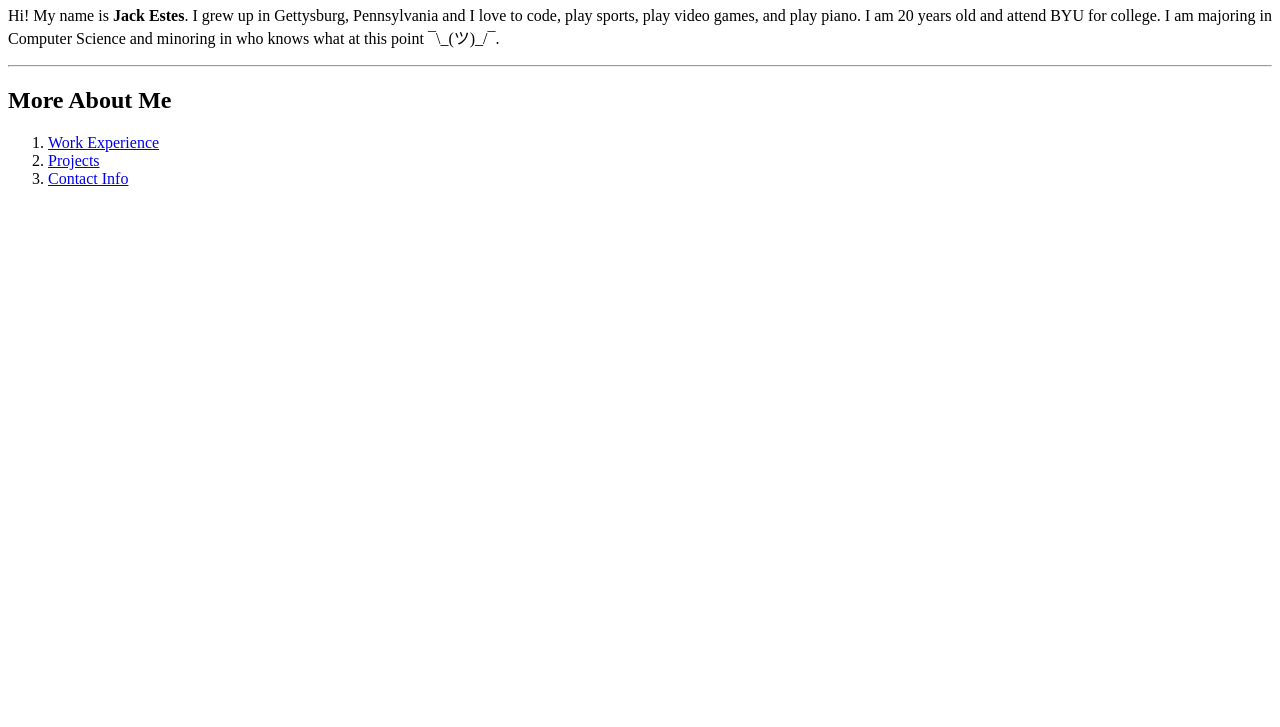
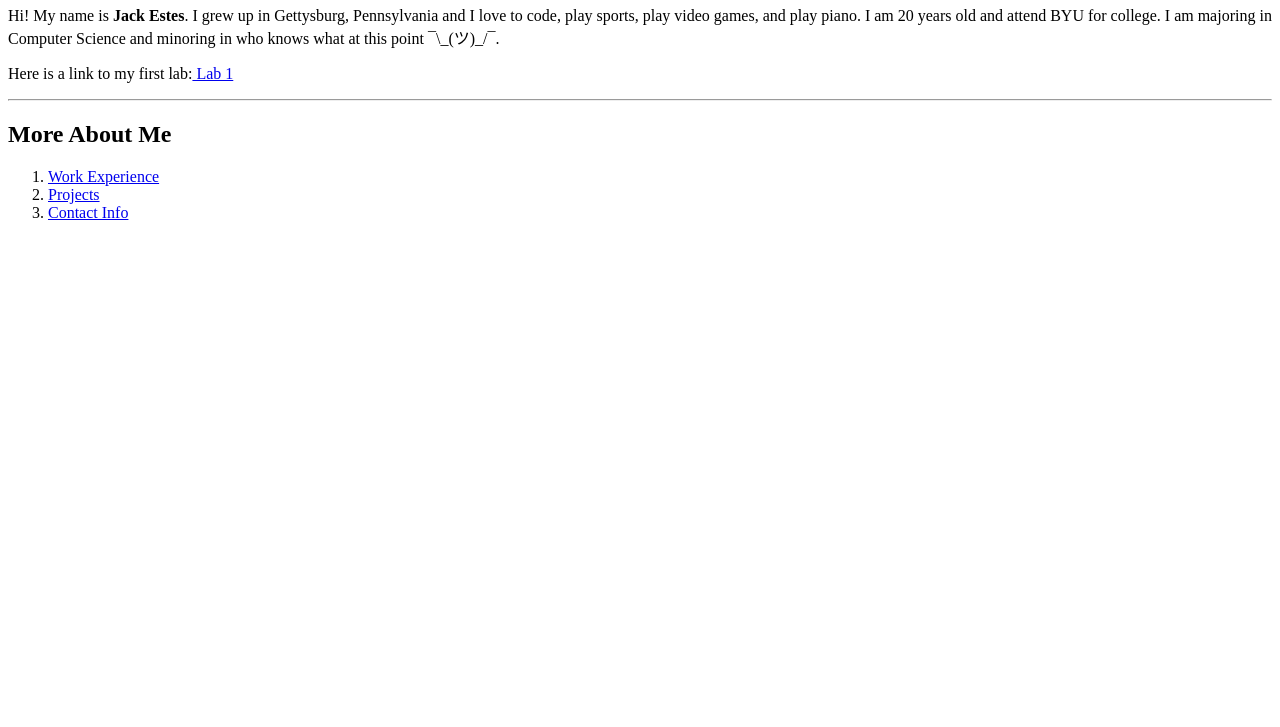
Before and after one commit to JackEstes06/portfolio, a plain HTML site: page index.html in a window 1280 px wide. Shown: the part 73-800 px from the top of the page. Drawn offline with Linux system fonts and the light colour scheme.

Commit message:
Updated Links

```diff
--- a/index.html
+++ b/index.html
@@ -12,6 +12,9 @@
       in Computer Science and minoring in who knows what at this point
       ¯\_(ツ)_/¯.</p>
 
+    <p>Here is a link to my first lab:<a href="lab1.jackestes06.com">
+      Lab 1</a></p>
+
     <hr/>
 
     <h2>More About Me</h2>
```
